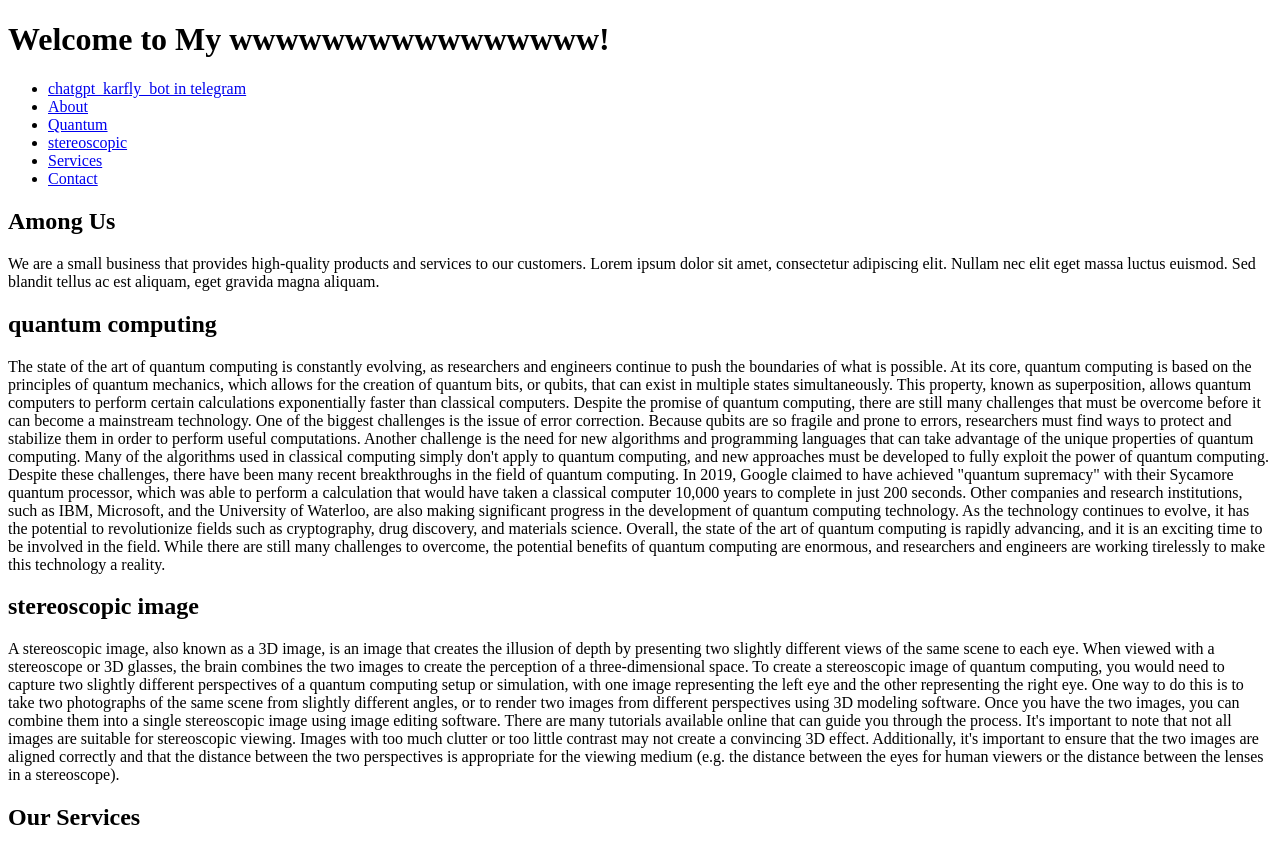
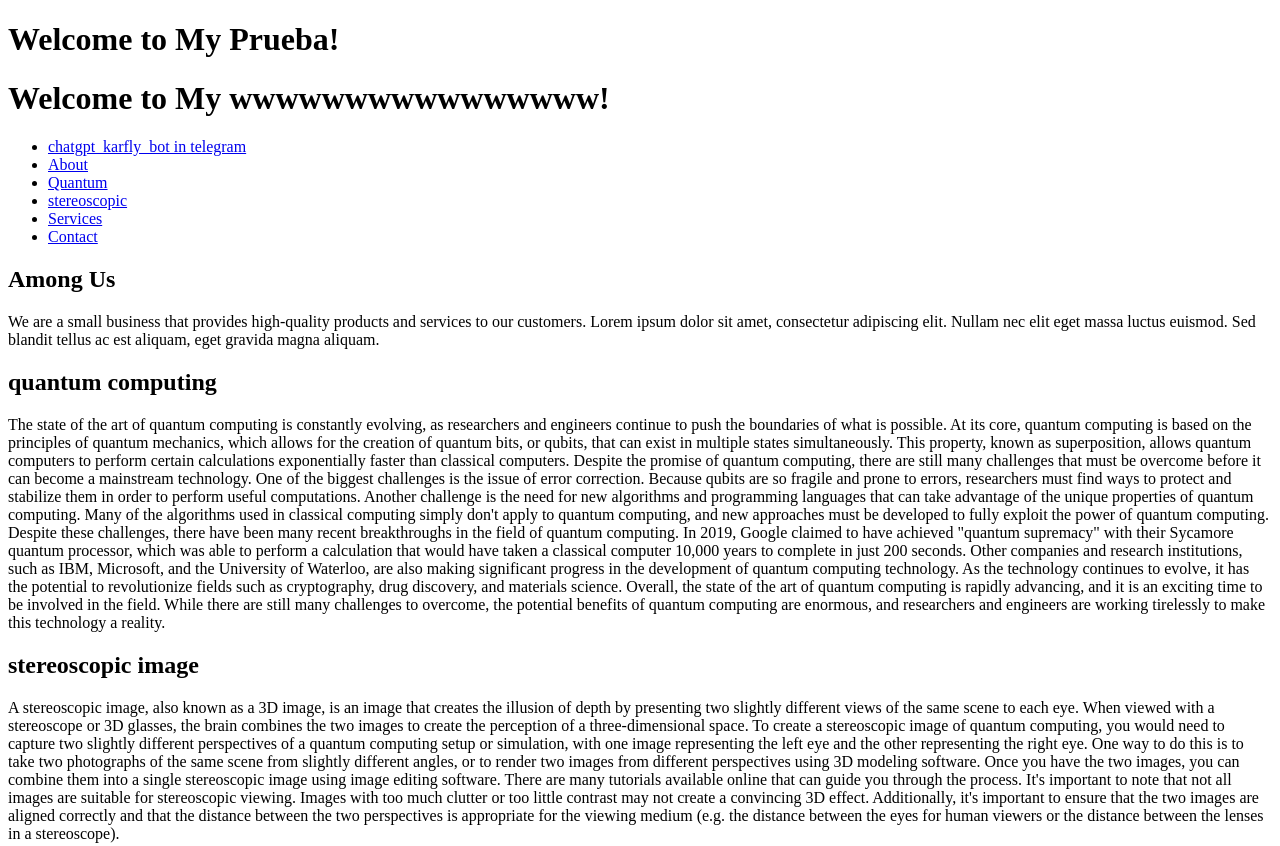
Before and after one commit to leonfabian/cuddly-journey, a plain HTML site: page index.html in a window 1280 px wide. Shown: the top 846 px of the page. Drawn offline with Linux system fonts and the light colour scheme.

Commit message:
Cambio linea 14 (#5)
Co-authored-by: Alexandra Sánchez <alexandra.sanchez@mercury-tfs.com>

```diff
--- a/index.html
+++ b/index.html
@@ -5,6 +5,7 @@
 </head>
 <body>
  <header>
+  <h1>Welcome to My Prueba!</h1>
   <h1>Welcome to My wwwwwwwwwwwwwwww!</h1>
   <nav>
    <ul>
```
